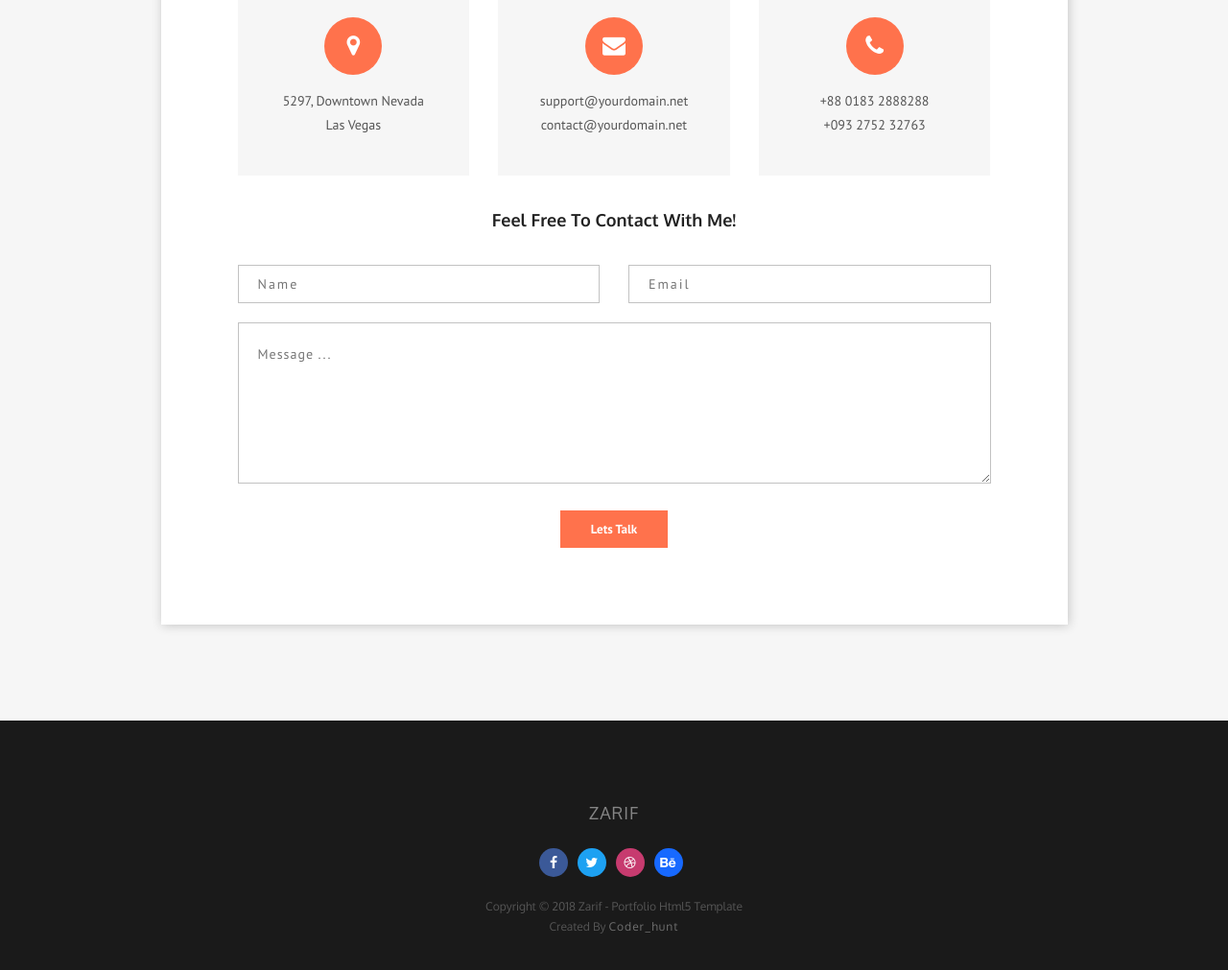
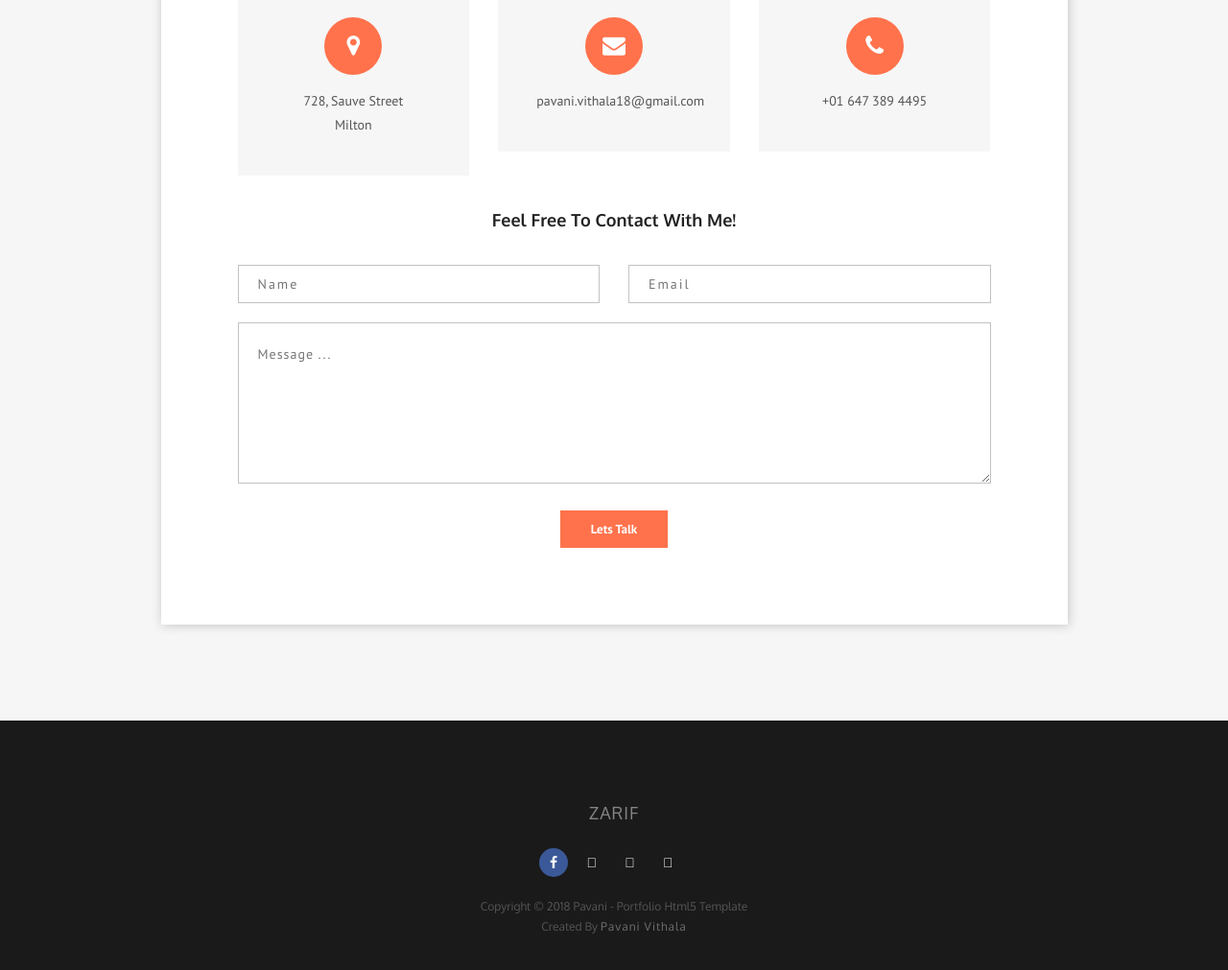
Before and after one commit to Pavani-Vithala/Portfolio2, a plain HTML site: page Main/HTML/index.html in a window 1280 px wide. Shown: the part 7687-8698 px from the top of the page at 96% size. Drawn offline with Linux system fonts and the light colour scheme; some packages are replaced by stand-ins of ours.

```diff
--- a/Main/HTML/index.html
+++ b/Main/HTML/index.html
@@ -832,7 +832,7 @@
                                             <!-- Single Contact Address Start -->
                                             <div class="single-address-link text-center">
                                                 <i class="fa fa-map-marker"></i>
-                                                <p>5297, Downtown Nevada<br>Las Vegas</p>
+                                                <p>728, Sauve Street<br>Milton</p>
                                             </div> <!-- End of Single Contact Address -->
                                         </div> <!-- End of Contact Address Column -->
                                         <!-- Contact Address Column Start -->
@@ -840,7 +840,7 @@
                                             <!-- Single Contact Address Start -->
                                             <div class="single-address-link text-center">
                                                 <i class="fa fa-envelope"></i>
-                                                <p>support@yourdomain.net<br>contact@yourdomain.net</p>
+                                                <p>pavani.vithala18@gmail.com</p>
                                             </div> <!-- End of Single Contact Address -->
                                         </div> <!-- End of Contact Address Column -->
                                         <!-- Contact Address Column Start -->
@@ -848,7 +848,7 @@
                                             <!-- Single Contact Address Start -->
                                             <div class="single-address-link text-center">
                                                 <i class="fa fa-phone"></i>
-                                                <p>+88 0183 2888288<br>+093 2752 32763</p>
+                                                <p>+01 647 389 4495</p>
                                             </div> <!-- End of Single Contact Address -->
                                         </div> <!-- End of Contact Address Column -->
                                     </div> <!-- End of Contact Address Link -->
@@ -893,10 +893,10 @@
                             <h5>zarif</h5>
                             <!-- Footer Social Link Start -->
                             <ul class="social-links">
-                                <li><a href="#"><i class="fa fa-facebook"></i></a></li>
-                                <li><a href="#"><i class="fa fa-twitter"></i></a></li>
-                                <li><a href="#"><i class="fa fa-dribbble"></i></a></li>
-                                <li><a href="#"><i class="fa fa-behance"></i></a></li>
+                                <li><a href="https://www.facebook.com/vithala.pavani"><i class="fa fa-facebook"></i></a></li>
+                                <li><a href="tel:6473894495"><i class="fas fa-phone-square"></i></a></li>
+                                <li><a href="https://www.linkedin.com/in/pavani-vithala-8124b8170/"><i class="fab fa-linkedin"></i></a></li>
+                                <li><a href="https://github.com/Pavani-Vithala?tab=repositories"><i class="fab fa-github-square"></i></a></li>
                             </ul> <!-- End of Footer Social Link -->
                         </div> <!-- End of Footer Widgets -->
                     </div> <!-- End of Footer Column -->
@@ -907,7 +907,7 @@
                     <div class="col-md-8 col-md-offset-2 col-sm-8 col-sm-offset-2 col-xs-12 text-center">
                         <!-- Footer Copyright Start -->
                         <div class="copyright text-center">
-                            <p>copyright &copy; 2018 zarif - portfolio html5 template<br>created by <a href="#">coder_hunt</a></p>
+                            <p>copyright &copy; 2018 Pavani - portfolio html5 template<br>created by <a href="https://www.linkedin.com/in/pavani-vithala-8124b8170/">Pavani Vithala</a></p>
                         </div> <!-- End of Footer Copyright -->
                     </div> <!-- End of Footer Copyright Column -->
                 </div> <!-- End of Footer Copyright Row -->
```
